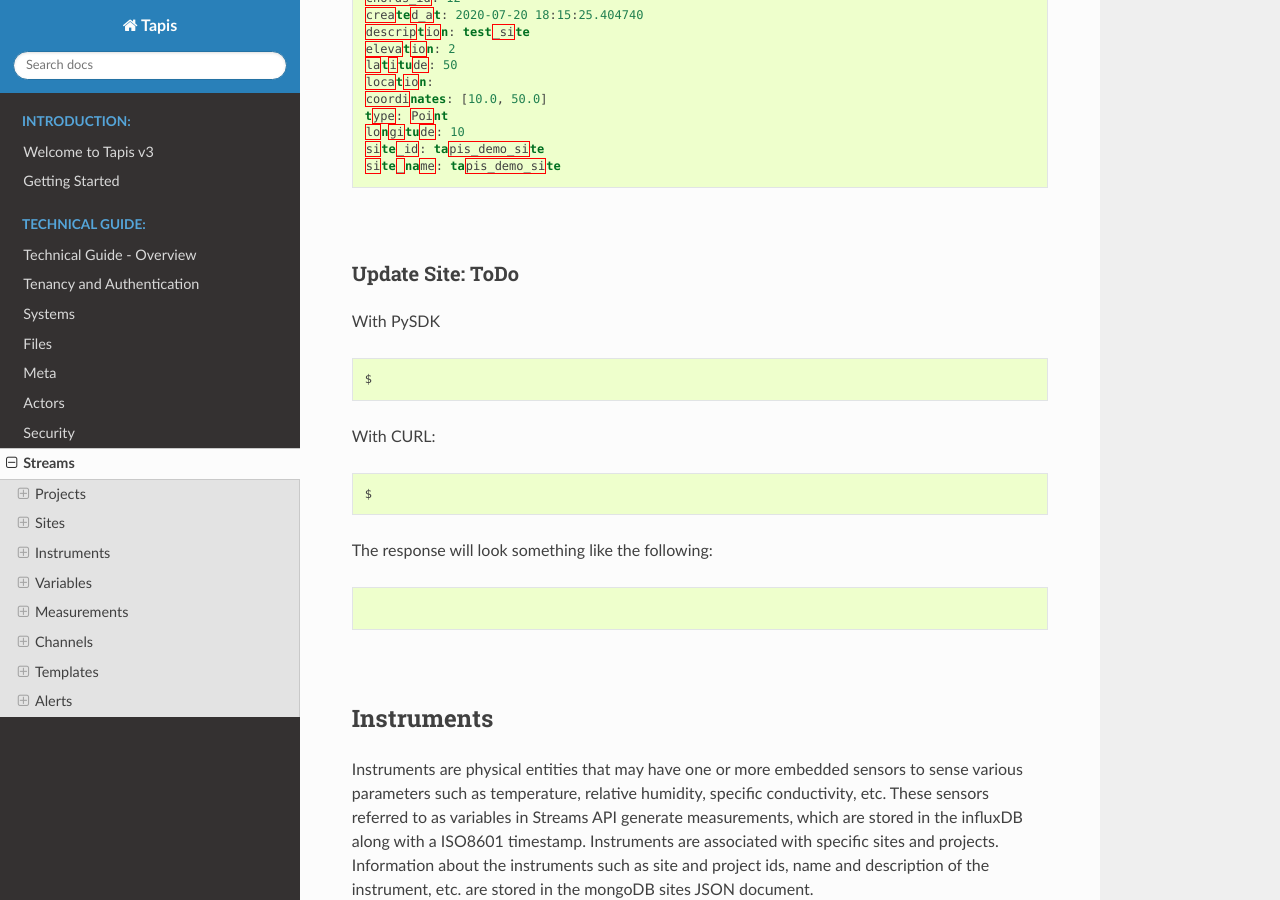
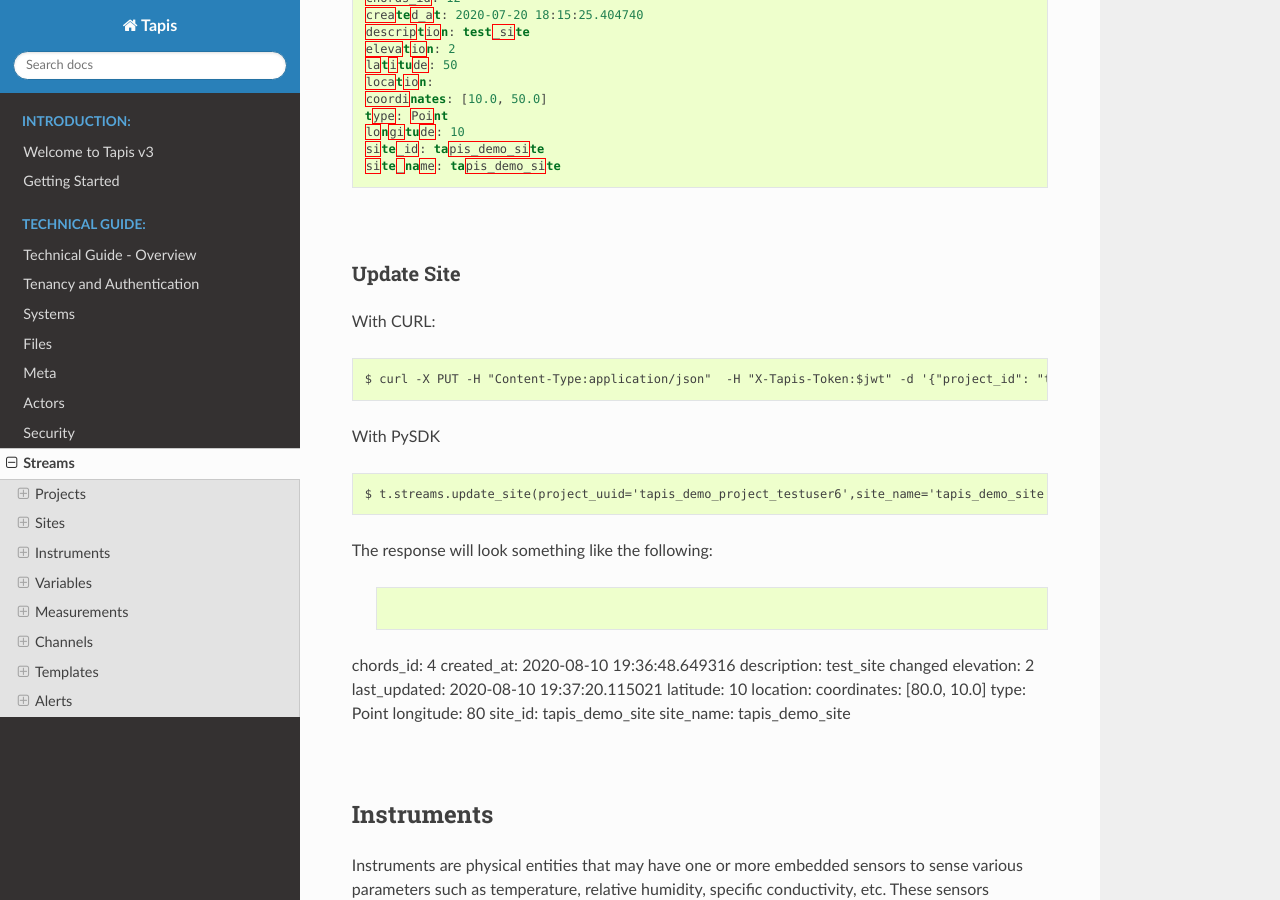
Before and after one commit to tapis-project/documentation, a Sphinx documentation site: the page built from source/technical/streams.rst, in a window 1280 px wide and 900 px high, scrolled down 5686 px. Built offline with Sphinx 7.4.7 and the Read the Docs theme 2.0.0, drawn with Linux system fonts in a browser that asks for light colours.

Commit message:
sites update

```diff
--- a/source/technical/streams.rst
+++ b/source/technical/streams.rst
@@ -307,19 +307,22 @@
 
 
 
-**Update Site**: ToDo
+**Update Site**
 ^^^^^^^^^^^^^^^^^^^^^
-With PySDK
-
-.. code-block:: plaintext
-
-        $
 
 With CURL:
 
 .. code-block:: plaintext
 
-        $
+        $ curl -X PUT -H "Content-Type:application/json"  -H "X-Tapis-Token:$jwt" -d '{"project_id": "tapis_demo_project_testuser6","site_name":"tapis_demo_site","latitude":10, "longitude":80, "elevation":2, "description":"test site changed"}' $BASE_URL/v3/streams/projects/tapis_demo_project_testuser6/sites/tapis_demo_site
+
+
+With PySDK
+
+.. code-block:: plaintext
+
+        $ t.streams.update_site(project_uuid='tapis_demo_project_testuser6',site_name='tapis_demo_site', site_id='tapis_demo_site', latitude=10, longitude = 80, elevation=2,description='test_site changed')
+
 
 The response will look something like the following:
 
@@ -327,6 +330,18 @@
 
      .. code-block:: json
 
+    chords_id: 4
+    created_at: 2020-08-10 19:36:48.649316
+    description: test_site changed
+    elevation: 2
+    last_updated: 2020-08-10 19:37:20.115021
+    latitude: 10
+    location:
+    coordinates: [80.0, 10.0]
+    type: Point
+    longitude: 80
+    site_id: tapis_demo_site
+    site_name: tapis_demo_site
 
 |
 
```
